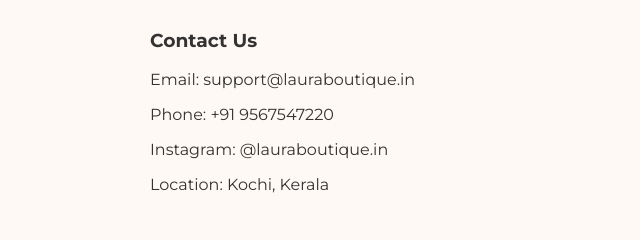
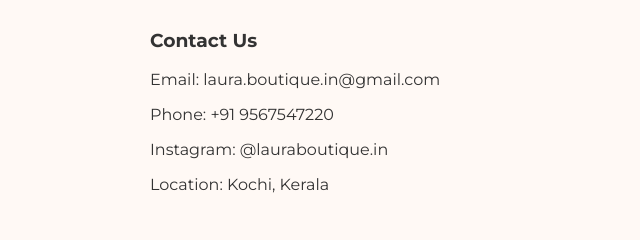
Before and after one commit to soorajravi/lauraboutique, a plain HTML site: page contact.html in a window 1280 px wide. Shown: the part 122-362 px from the top of the page, 90-730 px from the left. Drawn offline with Linux system fonts and the light colour scheme.

Commit message:
contact.html

```diff
--- a/contact.html
+++ b/contact.html
@@ -20,7 +20,7 @@
 
   <section class="content">
     <h3>Contact Us</h3>
-    <p>Email: support@lauraboutique.in</p>
+    <p>Email: laura.boutique.in@gmail.com</p>
     <p>Phone: +91 9567547220</p>
     <p>Instagram: @lauraboutique.in</p>
     <p>Location: Kochi, Kerala</p>
```
